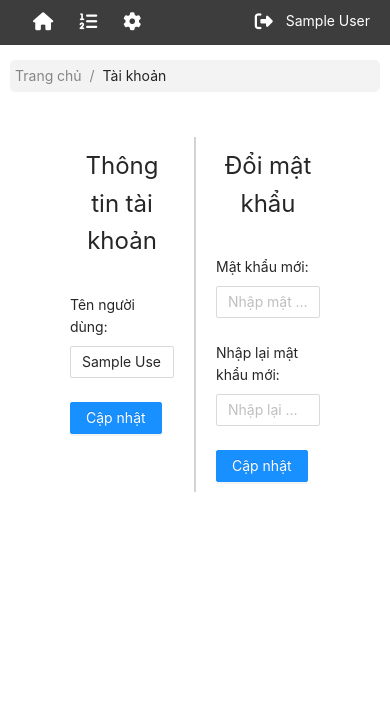
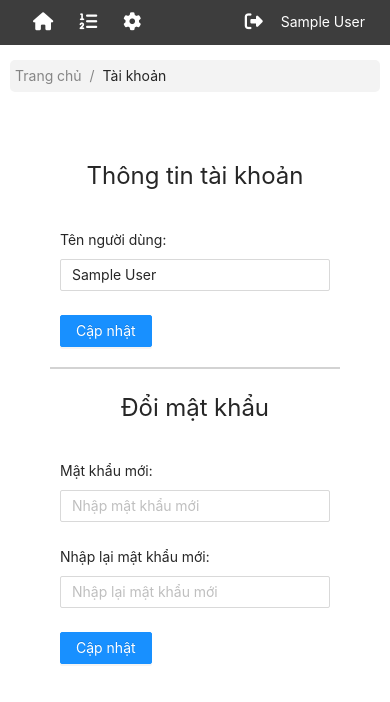
Before and after one commit to Diagru25/vu-long-quyen, a React (Create React App) app: page /account in a window 390 px wide. Shown: the top 702 px of the page. Built offline with nearby package versions, Linux system fonts and the light colour scheme; no server answers; sample sign-in values are in the browser's storage.

Commit message:
(chore): change some style and text

```diff
--- a/src/app/Account/Account.scss
+++ b/src/app/Account/Account.scss
@@ -17,3 +17,20 @@
     border-left: 1px solid lightgray;
   }
 }
+
+@media (max-width: 768px) {
+  .account-content {
+    flex-direction: column;
+    .profile {
+      border-right: none;
+      border-bottom: 1px solid lightgray;
+      padding: 20px 10px;
+    }
+
+    .password {
+      border-left: none;
+      border-top: 1px solid lightgray;
+      padding: 20px 10px;
+    }
+  }
+}
--- a/src/app/Dashboard/components/DashboardCard.js
+++ b/src/app/Dashboard/components/DashboardCard.js
@@ -20,7 +20,7 @@ export default function DashboardCard() {
             </Card>
             <Card title={`Tổng thu ${moment().year()}`} bordered={true} className='card-item'>
                 <Card.Meta
-                    title={numberWithCommas(income) + 'vnđ'}
+                    title={numberWithCommas(income) + ' vnđ'}
                     description={'Tính đến: ' + moment().format('DD-MM-YYYY')}
                 />
             </Card>
--- a/src/packages/shared/layouts/Header/Header.js
+++ b/src/packages/shared/layouts/Header/Header.js
@@ -27,7 +27,10 @@ const Header = () => {
             ?
             user.displayName
                 ?
-                <span style={{ color: 'white' }}>{user.displayName}</span>
+                <div className="avatar">
+                    <span>{user.displayName}</span>
+                </div>
+
                 :
                 <div className='avatar'>
                     <Avatar>User</Avatar>
@@ -74,8 +77,8 @@ const Header = () => {
                     </Tooltip>
                 </div>
 
-                <Link to='/account' style={{ paddingTop: '1px' }}>
-                    <Tooltip title={user !== null ? user.displayName : 'User'}>
+                <Link to='/account' style={{ paddingTop: '0px' }}>
+                    <Tooltip title='Tài khoản'>
                         {userDisplay}
                     </Tooltip>
 
--- a/src/packages/shared/layouts/Header/Header.scss
+++ b/src/packages/shared/layouts/Header/Header.scss
@@ -26,7 +26,14 @@
   }
 
   .avatar {
-    margin-right: 0;
+    margin: 2px 0px;
+    padding: 0px 5px;
+    color: #fff;
+    &:hover {
+      cursor: pointer;
+      background-color: #646464;
+      border-radius: 5px;
+    }
   }
 }
 
--- a/src/packages/shared/layouts/Sidebar/Sidebar.js
+++ b/src/packages/shared/layouts/Sidebar/Sidebar.js
@@ -26,7 +26,6 @@ const Sidebar = () => {
                         </div>
                     </NavLink>
                 </li>
-
                 <li>
                     <NavLink to='/setting' activeClassName='activated'>
                         <div className='items'>
@@ -35,6 +34,14 @@ const Sidebar = () => {
                         </div>
                     </NavLink>
                 </li>
+                <li>
+                    <NavLink to='/account' activeClassName='activated'>
+                        <div className='items'>
+                            <i className='fas fa-user'></i>
+                            <span>Tài khoản</span>
+                        </div>
+                    </NavLink>
+                </li>
             </ul>
         </div>
     );
```
